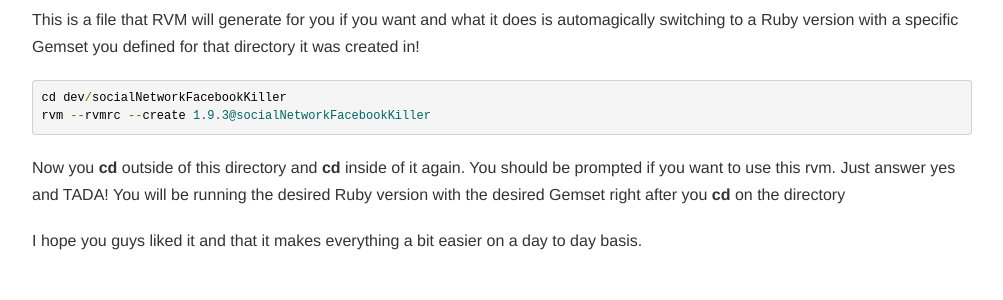
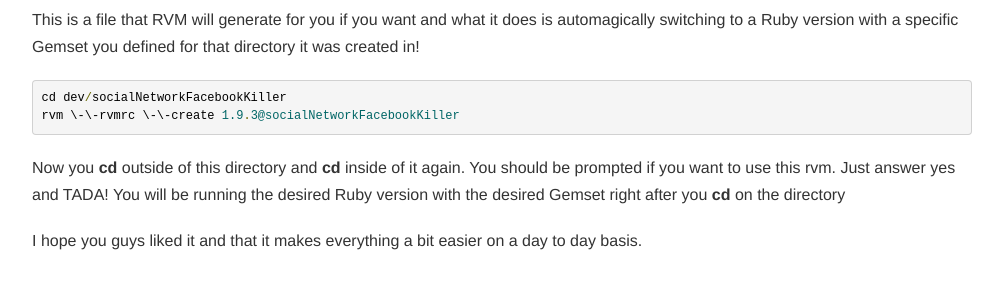
Before and after one commit to arthurgouveia/arthurgouveia.github.io, a Jekyll site: the page built from _posts/2012-06-29-setting-up-your-ruby-environment-with-rvm.md, in a window 1280 px wide and 900 px high, scrolled down 1959 px. Shown: the part 381-681 px from the top of the window, without its empty margins (138-1141 px from the left). Built offline with Jekyll 4.4.1, drawn with Linux system fonts in a browser that asks for light colours; nearby versions of some CDN libraries; some web fonts are replaced; Markdown is read by kramdown in place of the engine named in the settings; comment, search, counter and statistics services are not loaded.

Commit message:
Escaping the double "-" since Google Prettyfy was printing only one

```diff
--- a/_posts/2012-06-29-setting-up-your-ruby-environment-with-rvm.md
+++ b/_posts/2012-06-29-setting-up-your-ruby-environment-with-rvm.md
@@ -85,7 +85,7 @@ To know what Gemset you're using, type:
 This is a file that RVM will generate for you if you want and what it does is automagically switching to a Ruby version with a specific Gemset you defined for that directory it was created in!
 
 <code class="prettyprint">cd dev/socialNetworkFacebookKiller
-rvm --rvmrc --create 1.9.3@socialNetworkFacebookKiller</code>
+rvm \-\-rvmrc \-\-create 1.9.3@socialNetworkFacebookKiller</code>
 
 Now you **cd** outside of this directory and **cd** inside of it again. You should be prompted if you want to use this rvm. Just answer yes and TADA! You will be running the desired Ruby version with the desired Gemset right after you **cd** on the directory
 
```
